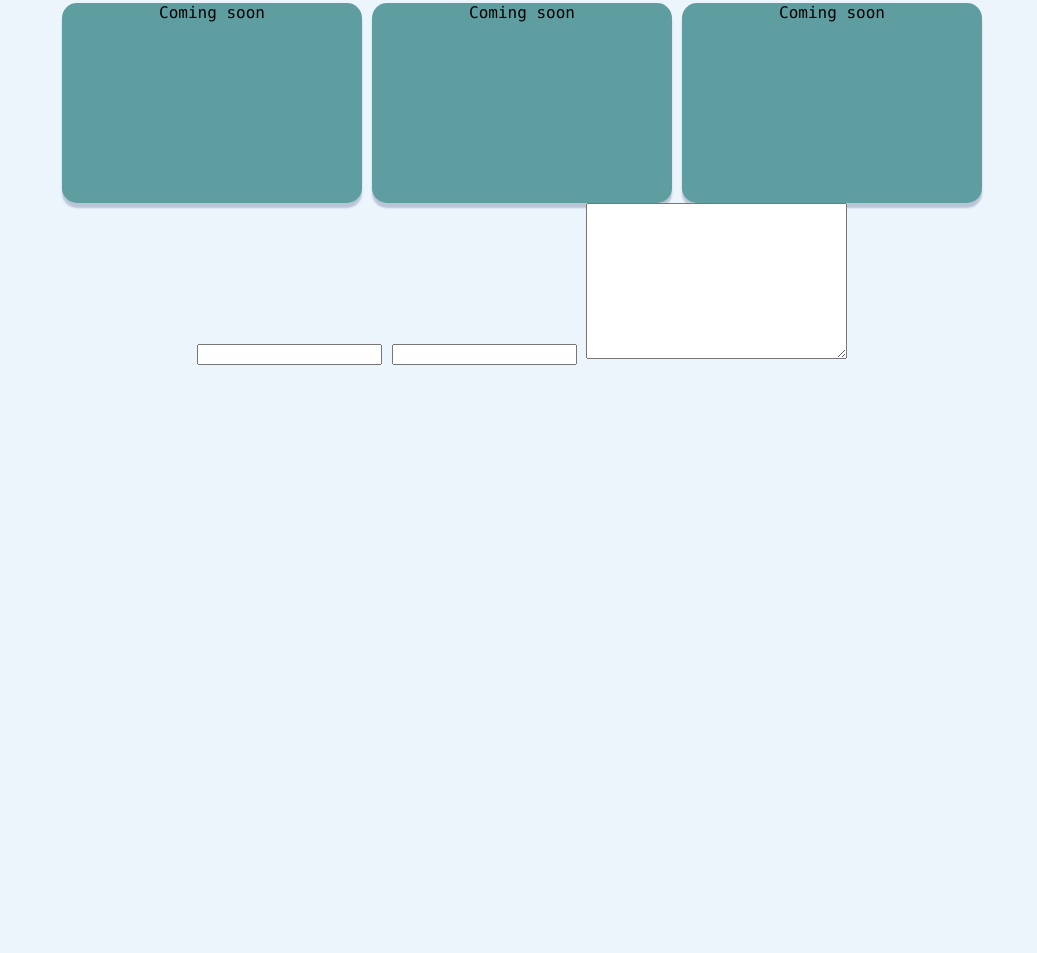
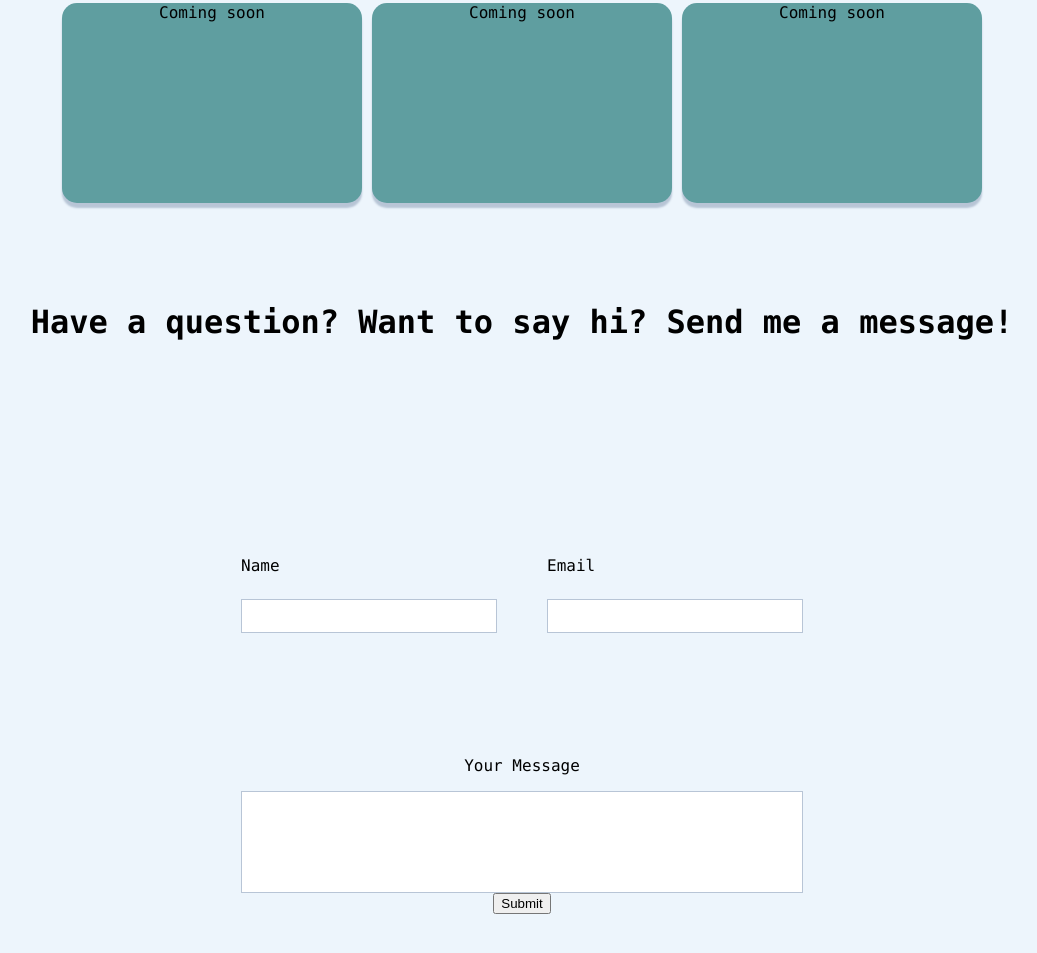
Before and after one commit to Purplefingerex/portfolio, an Astro site: page / in a window 1280 px wide. Shown: the part 2154-3107 px from the top of the page, without its empty margins (118-1155 px from the left). Before the commit the page ends 2519 px from the top, so only its background shows below. Built offline with nearby package versions, Linux system fonts and the light colour scheme; Astro itself is replaced by a stand-in of ours.

Commit message:
Contact component added, style polishing

```diff
--- /dev/null
+++ b/src/components/Contact.astro
@@ -0,0 +1,69 @@
+<div class="contact-main">
+	<h1>Have a question? Want to say hi? Send me a message!</h1>
+	<form action="POST">
+		<div>
+			<div class="name-email">
+				<label for="name">
+					Name
+					<br />
+					<input type="text" name="name" id="name" />
+				</label>
+				<label for="email"
+					>Email
+					<br />
+					<input type="email" name="name" id="name" />
+				</label>
+			</div>
+			<div class="textarea-container">
+				<label for="message"> Your Message</label>
+				<textarea name="message" id="message" cols="30" rows="10"
+				></textarea>
+			</div>
+		</div>
+		<button type="submit">Submit</button>
+	</form>
+</div>
+
+<style>
+	.contact-main {
+		height: 100vh;
+	}
+	.contact-main h1 {
+		margin-top: 100px;
+	}
+	form {
+		margin-top: 200px;
+	}
+	.name-email {
+		display: flex;
+		justify-content: center;
+		gap: 50px;
+		margin-bottom: 100px;
+	}
+	input {
+		width: 250px;
+		height: 30px;
+		outline: none;
+		border: 1px solid var(--powderBlue);
+	}
+	textarea {
+		font-size: large;
+		height: 100px;
+		width: 560px;
+		border: 1px solid var(--powderBlue);
+		resize: none;
+		outline: none;
+		padding: 0;
+		margin: 0;
+	}
+	label {
+		text-align: left;
+		line-height: 50px;
+	}
+	.textarea-container {
+		display: flex;
+		flex-direction: column;
+		justify-content: center;
+		align-items: center;
+	}
+</style>
--- a/src/components/Technologies.astro
+++ b/src/components/Technologies.astro
@@ -20,7 +20,7 @@
 <style>
 	.tech-main {
 		font-size: 1.3rem;
-		background-color: #272d2d;
+		background-color: var(--gunmetal);
 		display: flex;
 		flex-direction: column;
 		flex-wrap: wrap;
--- a/src/layouts/Layout.astro
+++ b/src/layouts/Layout.astro
@@ -26,6 +26,7 @@ const { title } = Astro.props;
 		--aliceBlue: #edf5fc;
 		--powderBlue: #b8c5d6;
 		--roseQuartz: #a39ba8;
+		--gunmetal: #272d2d;
 	}
 	html {
 		text-align: center;
--- a/src/pages/index.astro
+++ b/src/pages/index.astro
@@ -5,6 +5,7 @@ import Sidebar from "../components/Sidebar.astro";
 import About from "../components/About.astro";
 import Technologies from "../components/Technologies.astro";
 import Projects from "../components/Projects.astro";
+import Contact from "../components/Contact.astro";
 ---
 
 <Layout title="Welcome to Astro.">
@@ -13,18 +14,5 @@ import Projects from "../components/Projects.astro";
 	<About />
 	<Technologies />
 	<Projects />
-
-	<form action="POST">
-		<div>
-			<label for="name">
-				<input type="text" name="name" id="name" />
-			</label>
-			<label for="name">
-				<input type="email" name="name" id="name" />
-			</label>
-			<label for="name">
-				<textarea name="" id="" cols="30" rows="10"></textarea>
-			</label>
-		</div>
-	</form>
+	<Contact />
 </Layout>
```
